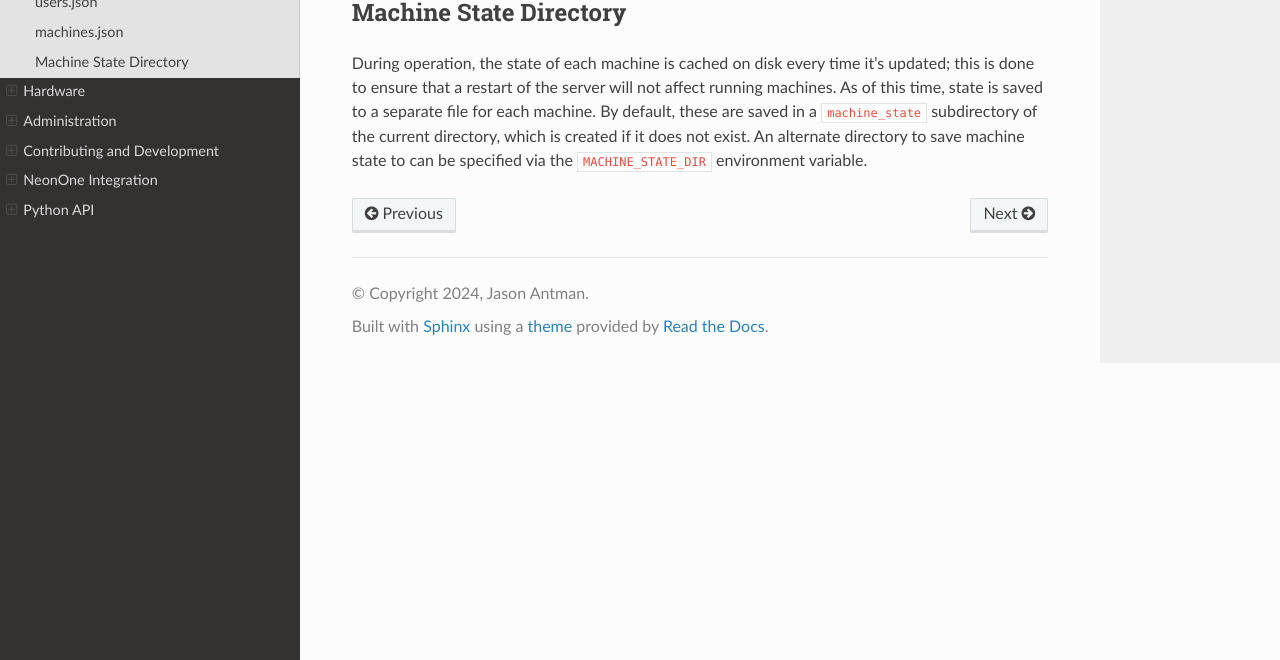
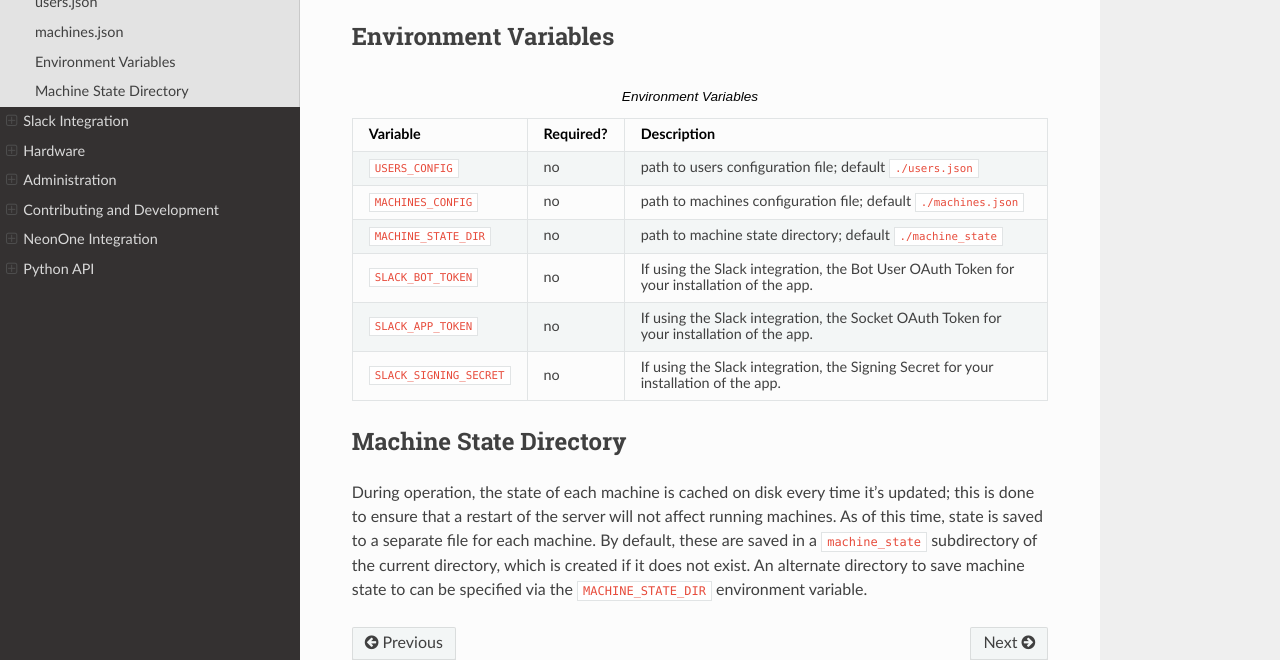
Before and after one commit to jantman/machine-access-control, a Sphinx documentation site: the page built from docs/source/configuration.rst, in a window 1280 px wide and 900 px high, scrolled down 744 px, cut to the strip 240-900 px from the top of the window. Built offline with Sphinx 7.4.7 and the Read the Docs theme 3.1.0, drawn with Linux system fonts in a browser that asks for light colours; some of the changed text lies outside the part shown.

```diff
--- a/docs/source/configuration.rst
+++ b/docs/source/configuration.rst
@@ -3,7 +3,7 @@
 Configuration
 =============
 
-TBD.
+Configuration of the machine-access-control (MAC) server is accomplished by some JSON configuration files and optional environment variables, as detailed below.
 
 .. _configuration.users-json:
 
@@ -27,6 +27,36 @@ The schema of this file is as follows:
 
 .. jsonschema:: dm_mac.models.machine.CONFIG_SCHEMA
 
+.. _configuration.env-vars:
+
+Environment Variables
+---------------------
+
+.. list-table:: Environment Variables
+   :header-rows: 1
+
+   * - Variable
+     - Required?
+     - Description
+   * - ``USERS_CONFIG``
+     - no
+     - path to users configuration file; default ``./users.json``
+   * - ``MACHINES_CONFIG``
+     - no
+     - path to machines configuration file; default ``./machines.json``
+   * - ``MACHINE_STATE_DIR``
+     - no
+     - path to machine state directory; default ``./machine_state``
+   * - ``SLACK_BOT_TOKEN``
+     - no
+     - If using the Slack integration, the Bot User OAuth Token for your installation of the app.
+   * - ``SLACK_APP_TOKEN``
+     - no
+     - If using the Slack integration, the Socket OAuth Token for your installation of the app.
+   * - ``SLACK_SIGNING_SECRET``
+     - no
+     - If using the Slack integration, the Signing Secret for your installation of the app.
+
 .. _configuration.machine-state-dir:
 
 Machine State Directory
--- a/docs/source/index.rst
+++ b/docs/source/index.rst
@@ -10,6 +10,7 @@
    Introduction <introduction>
    Installation <installation>
    Configuration <configuration>
+   Slack Integration <slack>
    Hardware <hardware>
    Administration <admin>
    Contributing and Development <contributing>
--- a/pyproject.toml
+++ b/pyproject.toml
@@ -30,6 +30,7 @@ filelock = "^3.15.4"
 prometheus-client = "^0.20.0"
 quart = "^0.19.8"
 asyncio = "^3.4.3"
+slack-bolt = "^1.21.2"
 
 [tool.poetry.group.dev.dependencies]
 Pygments = ">=2.10.0"
```
Also changed, not shown: docs/source/slack.rst (added, +40 -0 lines), 2 other files.
